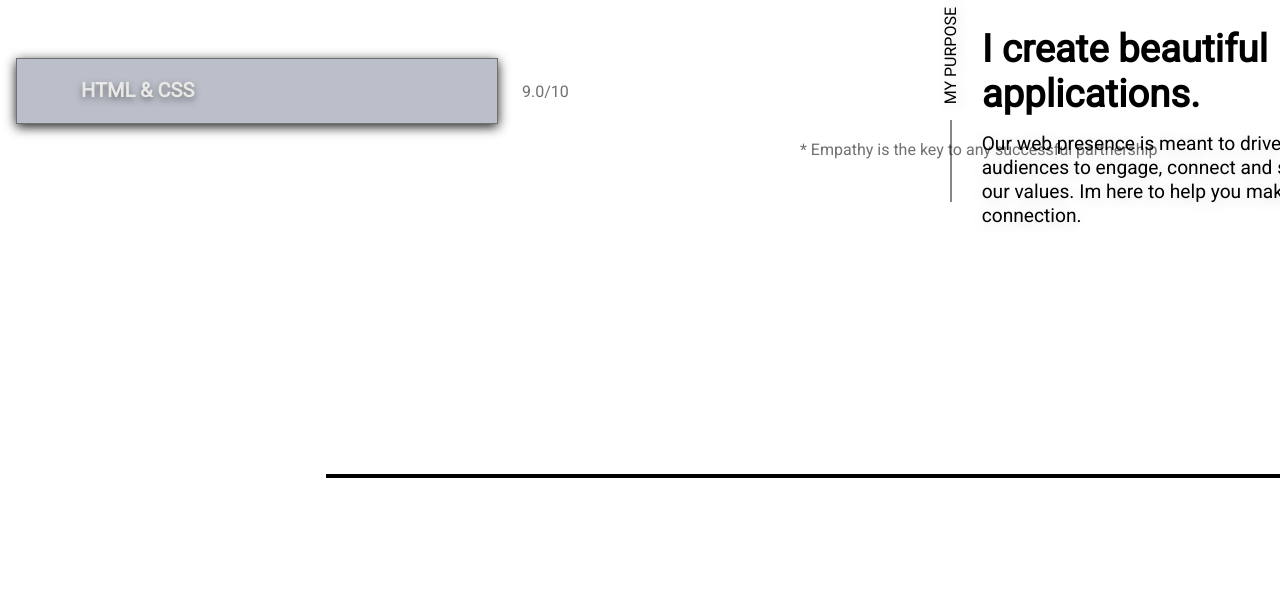
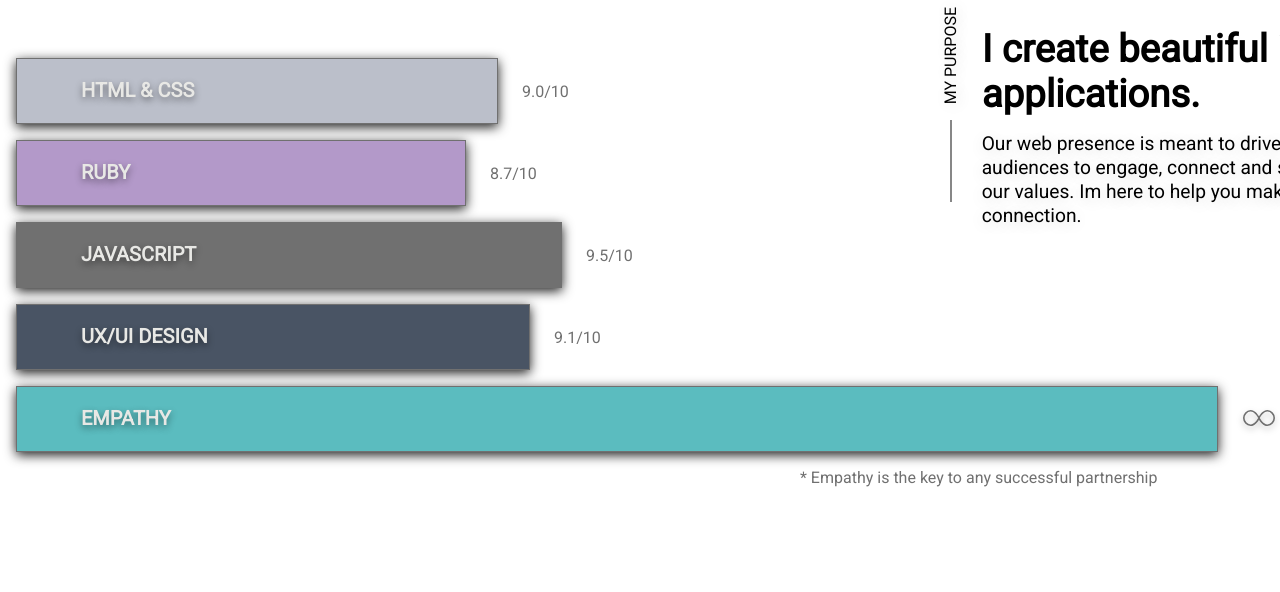
Before and after one commit to vincentcollis/Portfolio, a Gatsby site: page / in a window 1280 px wide. Shown: the part 2440-3032 px from the top of the page. Built offline with nearby package versions, Linux system fonts and the light colour scheme; Gatsby itself is replaced by a stand-in of ours.

Commit message:
edit section3.js component. Manually added bars

```diff
--- a/src/components/Section3.js
+++ b/src/components/Section3.js
@@ -108,11 +108,16 @@ export default function Section3() {
     return (
         <>
             <BarContainer id="skills">
+                {/* on deployment this code does not work */}
                 {/* {bars.map((x,i) => <Bar
                     key={i} skill= {x.skill} color={x.color} rating={x.rating} width={x.width}
                 />)} */}
 
                 <Bar skill= {bars[0].skill} color={bars[0].color} rating={bars[0].rating} width={bars[0].width}/>
+                <Bar skill= {bars[1].skill} color={bars[1].color} rating={bars[1].rating} width={bars[1].width}/>
+                <Bar skill= {bars[2].skill} color={bars[2].color} rating={bars[2].rating} width={bars[2].width}/>
+                <Bar skill= {bars[3].skill} color={bars[3].color} rating={bars[3].rating} width={bars[3].width}/>
+                <Bar skill= {bars[4].skill} color={bars[4].color} rating={bars[4].rating} width={bars[4].width}/>
 
                 <TagLine>* Empathy is the key to any successful partnership</TagLine>
             </BarContainer>
```
